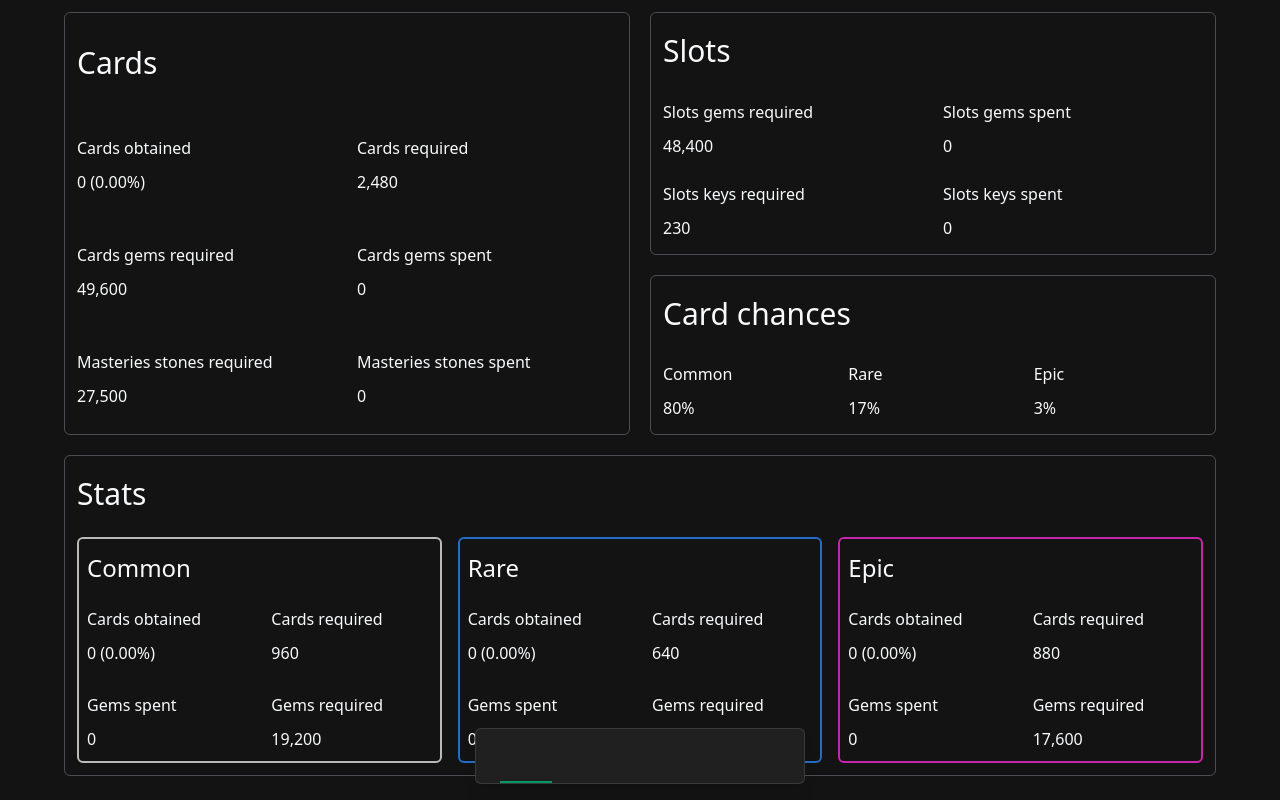
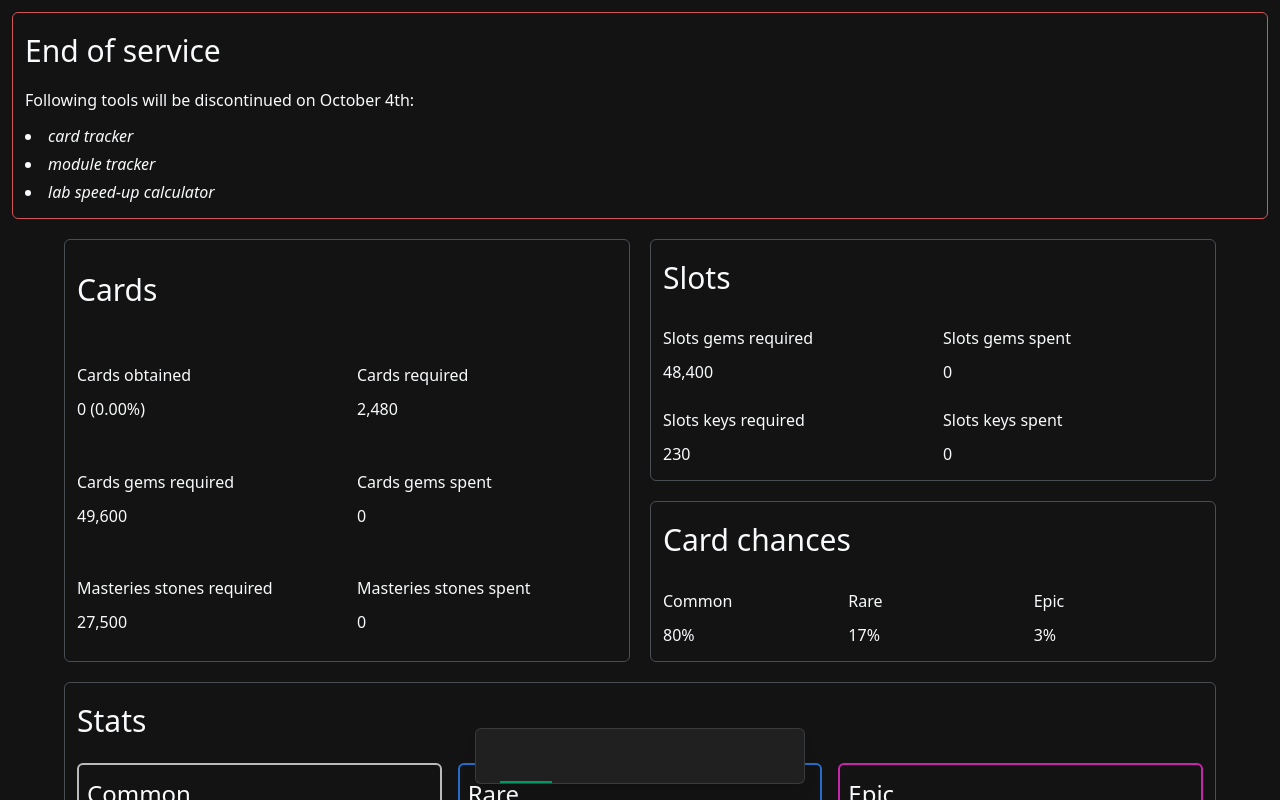
Before and after one commit to buczekmatthias/card-tracker, a Vue app: page / in a window 1280 px wide. Shown: the top 800 px of the page. Built offline with nearby package versions, Linux system fonts and the light colour scheme; some icons are missing.

Commit message:
EoS warning

```diff
--- a/src/App.vue
+++ b/src/App.vue
@@ -1,4 +1,5 @@
 <template>
+  <EndOfService />
   <Navigation v-model="page" />
   <Tracker v-if="page === 'tracker'" />
   <Loadout v-else-if="page === 'loadout'" />
@@ -21,6 +22,7 @@ import freshLoadout from "@/data/freshLoadout";
 import updateData from "@/data/updateData";
 
 import convertData from "@/data/convertData";
+import EndOfService from "@/components/EndOfService.vue";
 
 const page = ref(localStorage.getItem("page"));
 
--- /dev/null
+++ b/src/components/EndOfService.vue
@@ -0,0 +1,13 @@
+<template>
+  <div class="w-full flex flex-col gap-2 border border-solid border-red-400/80 rounded-md p-3">
+    <p class="text-3xl">End of service</p>
+    <p class="">Following tools will be discontinued on October 4th:</p>
+    <ul class="list-disc list-inside [&>*]:italic">
+      <li>card tracker</li>
+      <li>module tracker</li>
+      <li>lab speed-up calculator</li>
+    </ul>
+  </div>
+</template>
+
+<script setup></script>
```
